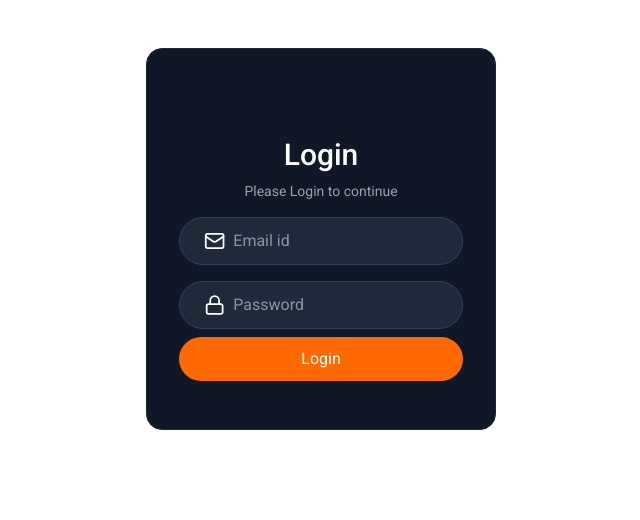
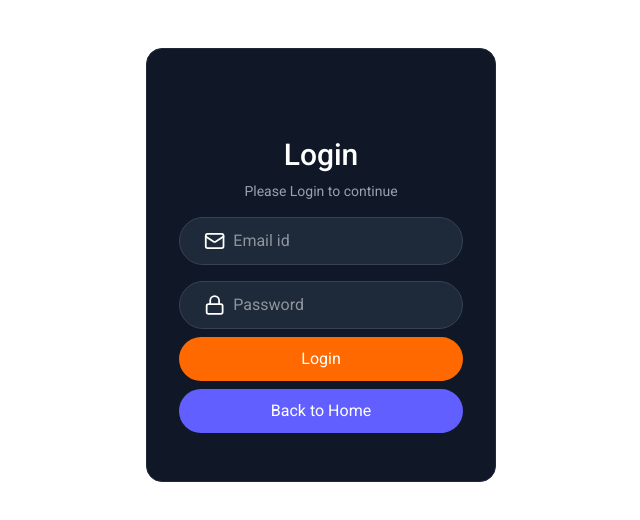
Before and after one commit to MuhammadEhsan705/internship-Project, a React (Vite) app in the folder frontend/: page /admin/Menus in a window 1280 px wide. Shown: the top 520 px of the page, without its empty margins (319-959 px from the left). Built offline with nearby package versions, Linux system fonts and the light colour scheme; no server answers.

Commit message:
Add Button HOME

```diff
--- a/frontend/src/pages/admin/AdminLogin.jsx
+++ b/frontend/src/pages/admin/AdminLogin.jsx
@@ -85,6 +85,7 @@ const AdminLogin = () => {
         >
           {Loading ? "loading..." : "Login"}
         </button>
+        <button onClick={()=>navigate("/")} className="mt-2 w-full h-11 rounded-full text-white hover:bg-orange-500 bg-indigo-500 transition">Back to Home</button>
 
 
       </form>
```
